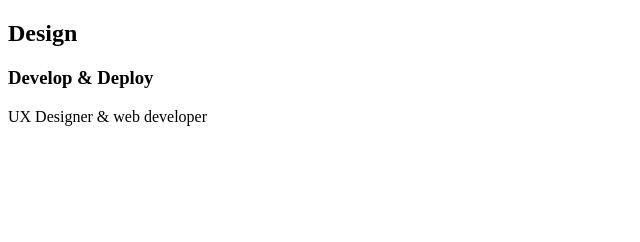
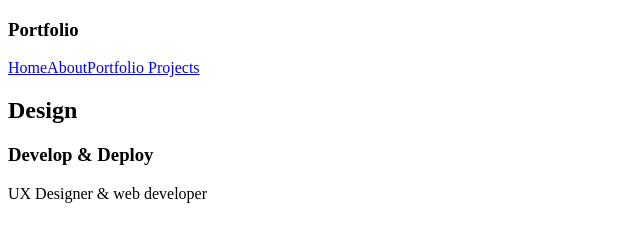
Before and after one commit to kyron321/gatsby-portfolio, a Gatsby site: page / in a window 1280 px wide. Shown: the whole page, without its empty margins (0-640 px from the left). Built offline with nearby package versions, Linux system fonts and the light colour scheme; Gatsby itself is replaced by a stand-in of ours.

Commit message:
added basic navbar

```diff
--- /dev/null
+++ b/src/components/Navbar.js
@@ -0,0 +1,16 @@
+import { Link } from 'gatsby'
+import React from 'react'
+
+export default function Navbar() {
+  return (
+    <nav>
+        <h1>Portfolio</h1>
+        <div className='links'>
+            <Link to="/">Home</Link>
+            <Link to="/about">About</Link>
+            <Link to="/projects">Portfolio Projects</Link>
+
+        </div>
+    </nav>
+  )
+}
--- a/src/pages/index.js
+++ b/src/pages/index.js
@@ -1,8 +1,10 @@
 import * as React from "react";
+import Navbar from "../components/Navbar";
 
 export default function Home() {
   return (
     <section>
+      <Navbar/>
       <div>
         <h2>Design</h2>
         <h3>Develop & Deploy</h3>
```
